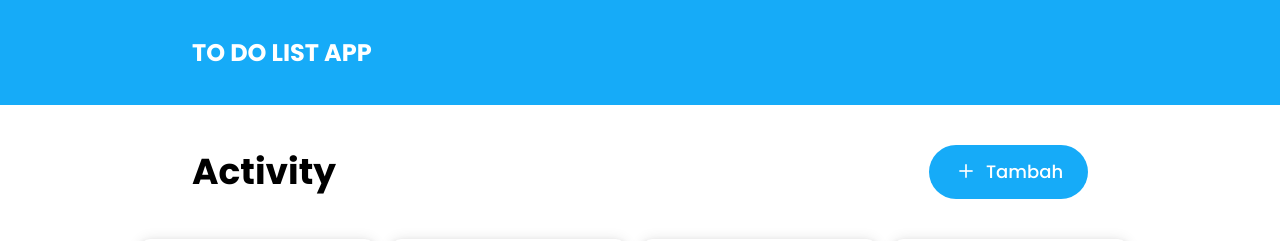
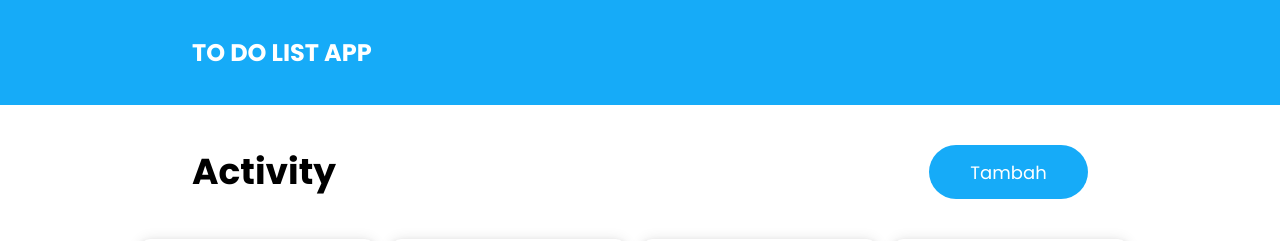
Before and after one commit to akmalays/myTodoList, a React (Create React App) app: page / in a window 1280 px wide. Shown: the top 241 px of the page. Built offline with nearby package versions, Linux system fonts and the light colour scheme.

Commit message:
edit rounded button props, rounded button comps in several pages, finished slice confirmation modal

```diff
--- a/package.json
+++ b/package.json
@@ -5,6 +5,7 @@
   "dependencies": {
     "@emotion/react": "^11.10.6",
     "@emotion/styled": "^11.10.6",
+    "@iconify/react": "^4.1.0",
     "@mui/material": "^5.12.0",
     "@testing-library/jest-dom": "^5.16.5",
     "@testing-library/react": "^13.4.0",
--- a/src/components/rounded_button/index.tsx
+++ b/src/components/rounded_button/index.tsx
@@ -1,23 +1,36 @@
 import { Button, Grid, Typography } from "@mui/material";
+
+import plusIcon from "../../assets/icons/tabler_plus.svg";
 import { StylesSxProps } from "../../theme/custom_style";
 import SvgIcon from "../icon";
-import plusIcon from "../../assets/icons/tabler_plus.svg";
+
 interface RoundedButtonProps {
+  roundedButtonProps: {
     type?: string;
+    width: number;
+    height: number;
+    title: string;
+    color: string;
+    fontColor?: string;
+    fontWeight?: string;
+  };
 }
 
 export default function RoundedButton(props: RoundedButtonProps) {
+  const { roundedButtonProps } = props;
   //button style
   const styles: StylesSxProps = {
     button: {
       alignItems: "center",
-      width: 159,
-      height: 54,
+      width: roundedButtonProps.width,
+      height: roundedButtonProps.height,
       textTransform: "none",
-      backgroundColor: "#16ABF8",
-      color: "white",
+      backgroundColor: roundedButtonProps.color,
+      color: roundedButtonProps.fontColor
+        ? roundedButtonProps.fontColor
+        : "white",
       cursor: "pointer",
-      borderRadius: 10,
+      borderRadius: 20,
       "&:hover": {
         backgroundColor: "#215B9D",
         color: "white",
@@ -26,14 +39,39 @@ export default function RoundedButton(props: RoundedButtonProps) {
   };
   return (
     <div>
+      {roundedButtonProps.type === "no icon" ? (
+        <Button sx={styles.button}>
+          <Grid sx={{ display: "flex", gap: 1 }}>
+            <Typography
+              sx={{
+                fontSize: 18,
+                fontWeight: roundedButtonProps.fontWeight
+                  ? roundedButtonProps.fontWeight
+                  : "normal",
+              }}
+            >
+              {roundedButtonProps.title}
+            </Typography>
+          </Grid>
+        </Button>
+      ) : (
         <Button sx={styles.button}>
           <Grid sx={{ display: "flex", gap: 1 }}>
             <SvgIcon icon={plusIcon} width={"20px"} height={"20px"} pb={1} />
-          <Typography sx={{ fontSize: 18, fontWeight: "500", pt: 0.7 }}>
-            Tambah
+            <Typography
+              sx={{
+                fontSize: 18,
+                fontWeight: roundedButtonProps.fontWeight
+                  ? roundedButtonProps.fontWeight
+                  : "normal",
+                pt: 0.7,
+              }}
+            >
+              {roundedButtonProps.title}
             </Typography>
           </Grid>
         </Button>
+      )}
     </div>
   );
 }
--- a/src/components/titlebar/index.tsx
+++ b/src/components/titlebar/index.tsx
@@ -65,7 +65,15 @@ export default function Titlebar(props: TitlebarProps) {
                   <SvgIcon icon={sortIcon} height={"24"} width={"24"} />
                 </Grid>
               )}
-              <RoundedButton />
+              <RoundedButton
+                roundedButtonProps={{
+                  height: 54,
+                  width: 159,
+                  type: "no icon",
+                  title: "Tambah",
+                  color: "#16ABF8",
+                }}
+              />
             </Grid>
           </>
         ) : (
@@ -73,7 +81,15 @@ export default function Titlebar(props: TitlebarProps) {
             <Typography sx={{ fontWeight: "bold", fontSize: 36 }}>
               Activity
             </Typography>
-            <RoundedButton />
+            <RoundedButton
+              roundedButtonProps={{
+                height: 54,
+                width: 159,
+                type: "no icon",
+                title: "Tambah",
+                color: "#16ABF8",
+              }}
+            />
           </>
         )}
       </Grid>
--- a/src/page/mainpage/index.tsx
+++ b/src/page/mainpage/index.tsx
@@ -5,6 +5,7 @@ import { Grid, Typography } from "@mui/material";
 import trashIcon from "../../assets/icons/todo-item-delete-button.svg";
 import NoActivityImages from "../../assets/images/activity-empty-state.svg";
 import AlertSnackbar from "../../components/alert_snackbar";
+import ConfirmationModal from "../../components/confirmation_modal";
 import SvgIcon from "../../components/icon";
 import Navbar from "../../components/navbar";
 import Titlebar from "../../components/titlebar";
@@ -104,6 +105,7 @@ export default function MainPage() {
           )}
         </Grid>
         {/* <AlertSnackbar caption={"Activity Berhasil Dihapus"} /> */}
+        {/* <ConfirmationModal open={true} title={`"meeting dengan client"`} /> */}
       </Grid>
     </div>
   );
```
Also changed, not shown: src/components/confirmation_modal/index.tsx (+88 -1 lines), 1 other file (tests, documents, lock files or other folders). Lines whose indentation alone changed are shown as unchanged.
